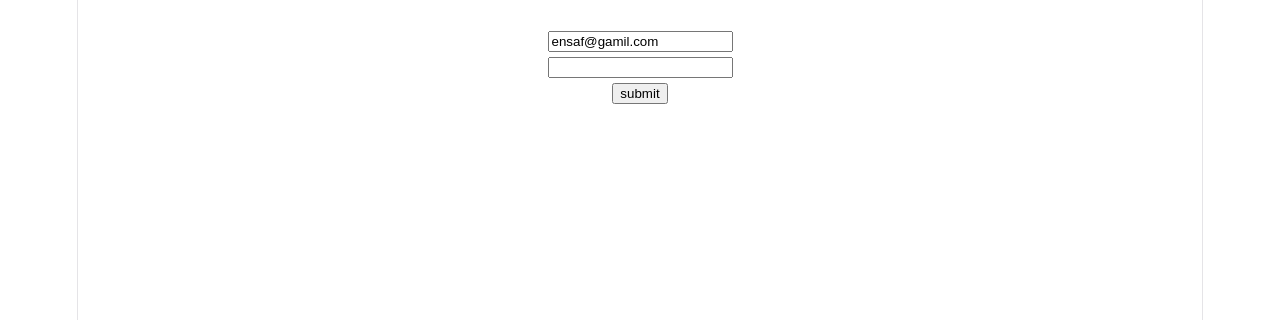
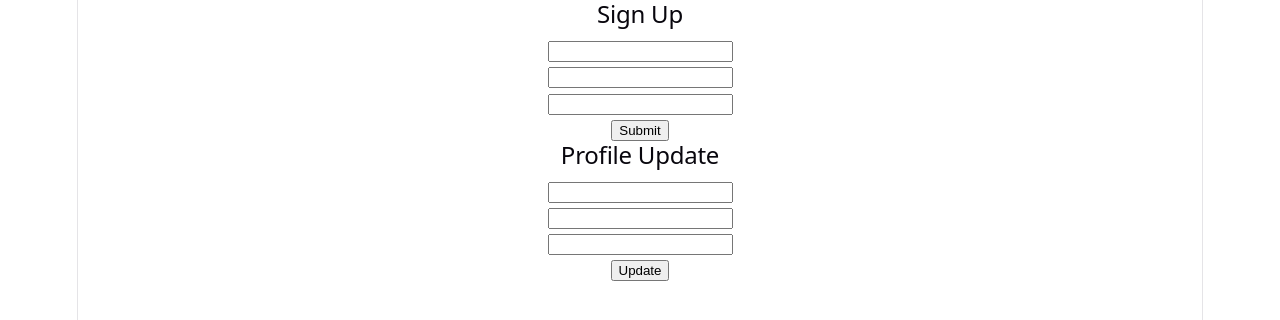
Before and after one commit to Ensaf01/Form-submit-react-, a React (Vite) app: page / in a window 1280 px wide. Shown: the top 320 px of the page. Built offline with nearby package versions, Linux system fonts and the light colour scheme.

Commit message:
ReUsable form,so one form multiple purpose use,and dynamically button add and form name pass from app.jsx

```diff
--- a/src/App.jsx
+++ b/src/App.jsx
@@ -1,6 +1,7 @@
 
 import './App.css'
-import HookForm from './components/HookForm/HookForm'
+import ReUsableForm from './components/ReUseableForm/ReUsableForm'
+// import HookForm from './components/HookForm/HookForm'
 // import RefForm from './components/RefForm/RefForm'
 // import StateFullForm from './components/StateFullForm/StateFullForm'
 // import SimpleForm from './components/Simpleform/SimpleForm'
@@ -13,7 +14,9 @@ function App() {
      {/* <SimpleForm></SimpleForm> */}
      {/* <StateFullForm></StateFullForm> */}
      {/* <RefForm></RefForm> */}
-     <HookForm></HookForm>
+     {/* <HookForm></HookForm> */}
+     <ReUsableForm formTitle={'Sign Up'} ></ReUsableForm>
+     <ReUsableForm formTitle={'Profile Update'} submitButtonText={'Update'}></ReUsableForm>
     </>
   )
 }
--- /dev/null
+++ b/src/components/ReUseableForm/ReUsableForm.jsx
@@ -0,0 +1,24 @@
+
+
+const ReUsableForm = ({formTitle ,submitButtonText='Submit'}) => {
+
+    const handleSubmit =e =>{
+        e.preventDefault();
+    }
+    return (
+        <div>
+            <h2>{formTitle}</h2>
+            <form onSubmit={handleSubmit}>
+                <input type="text" name="names" id="" />
+                <br />
+                <input type="email" name="email" id="" />
+                <br />
+                <input type="text" name="phone" /> <br />
+                <input type="submit" value={submitButtonText} />
+            </form>
+
+        </div>
+    );
+};
+
+export default ReUsableForm;
```
